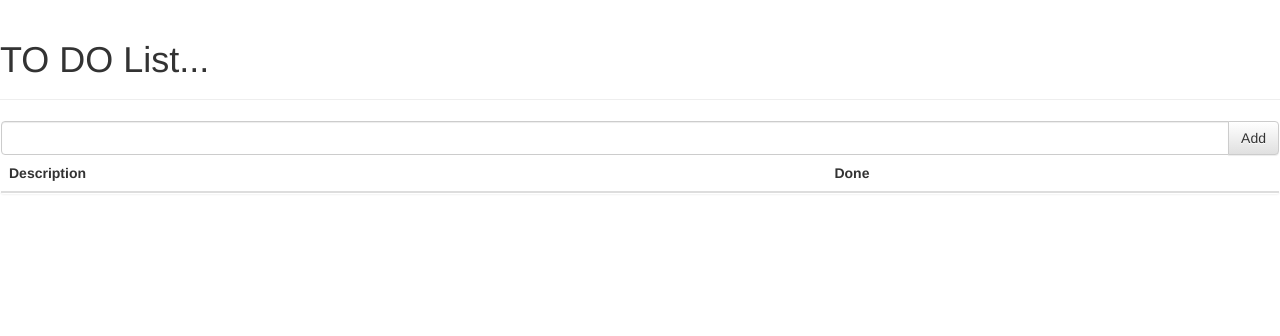
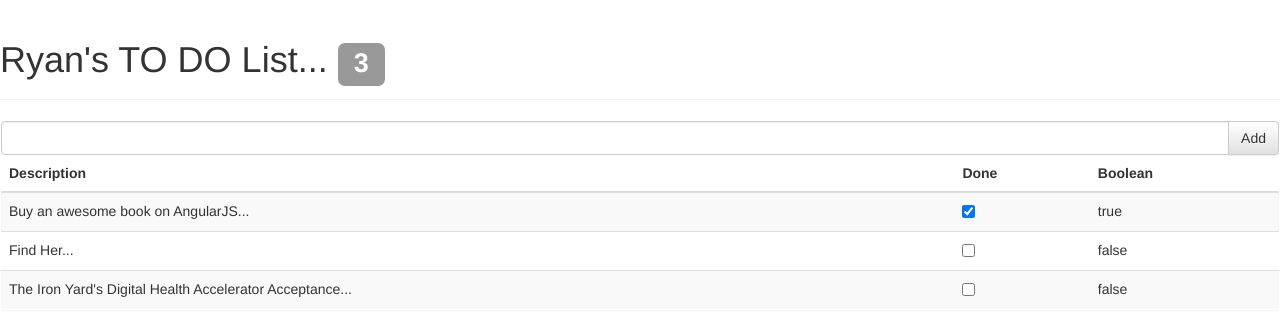
Before and after one commit to ryanpoplin/AngularJS-Testing, a plain HTML site: page index.html in a window 1280 px wide. Drawn offline with Linux system fonts and the light colour scheme.

Commit message:
Updates...

```diff
--- a/index.html
+++ b/index.html
@@ -8,9 +8,14 @@
 		<script src="bower_components/angular/angular.min.js"></script>
 		<script src="js/core.js"></script>
 	</head>
-	<body>
+	<body ng-controller="ToDoCtrl">
 		<header class="page-header">
-			<h1>TO DO List...</h1>
+			<h1>
+				{{todo.user}}'s TO DO List...
+				<span class="label label-default">
+					{{todo.items.length}}
+				</span>
+			</h1>
 		</header>
 		<div class="panel">
 			<div class="input-group">
@@ -26,10 +31,17 @@
 					<tr>
 						<th>Description</th>
 						<th>Done</th>
+						<th>Boolean</th>
 					</tr>
 				</thead>
 				<tbody>
-
+					<!-- a sweet AngularJS directive... -->
+					<tr ng-repeat="item in todo.items">
+						<td>{{item.action}}</td>
+						<!-- input sending a boolean... -->
+						<td><input type="checkbox" ng-model="item.done"/></td>
+						<td>{{item.done}}</td>
+					</tr>
 				</tbody>
 			</table>
 		</div>
--- a/js/core.js
+++ b/js/core.js
@@ -1,12 +1,27 @@
-var model = {
+// BATARANG!
+
+// data model...
+var todoModel = {
 	user: "Ryan",
+	// 'items' collection...
 	items: [{
-		actions: "Buy an awesome book on AngularJS...",
+		action: "Buy an awesome book on AngularJS...",
 		done: true
 	}, {
-		actions: "Find Her...",
+		action: "Find Her...",
+		done: false
+	}, {
+		action: "The Iron Yard's Digital Health Accelerator Acceptance...",
 		done: false
 	}]
 };
 
+// 'todoApp' module...
 var todoApp = angular.module("todoApp", []);
+
+todoApp.controller("ToDoCtrl", function($scope) {
+
+	// will work as: {{todo.user}}...
+	$scope.todo = todoModel;
+
+});
```
